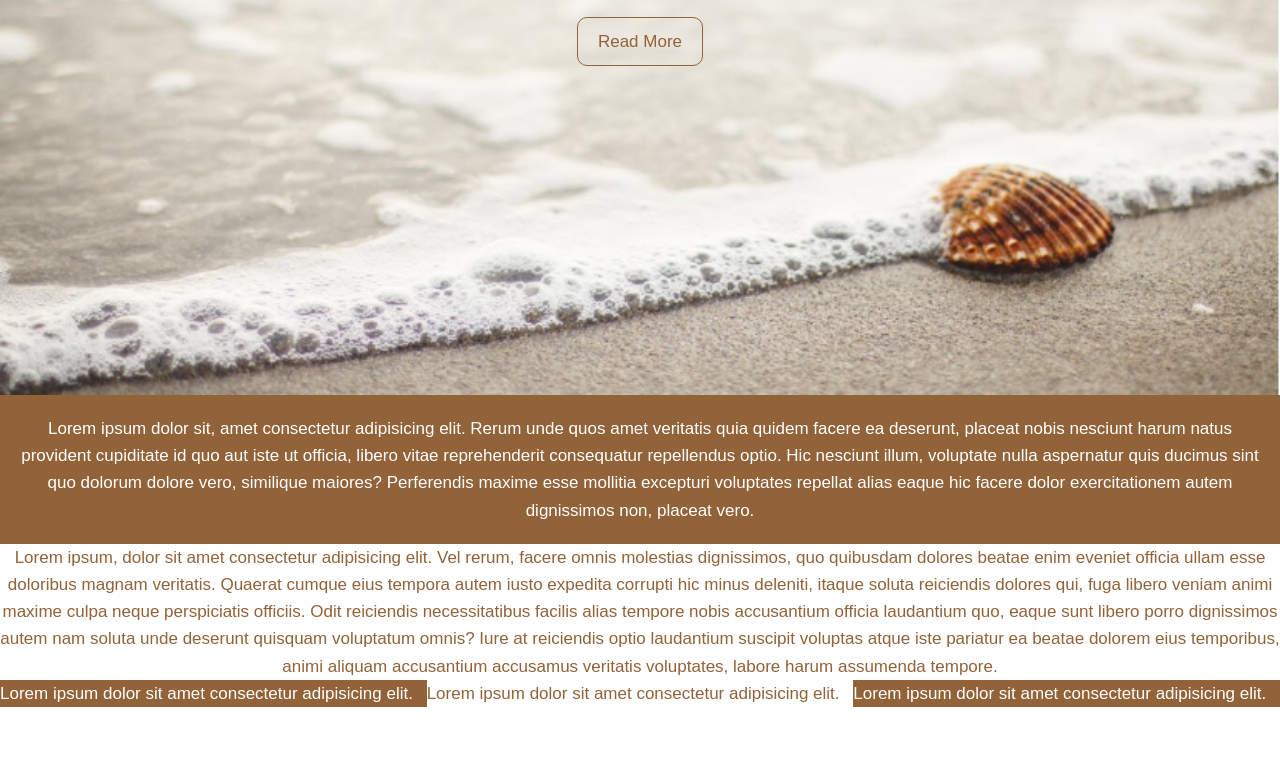
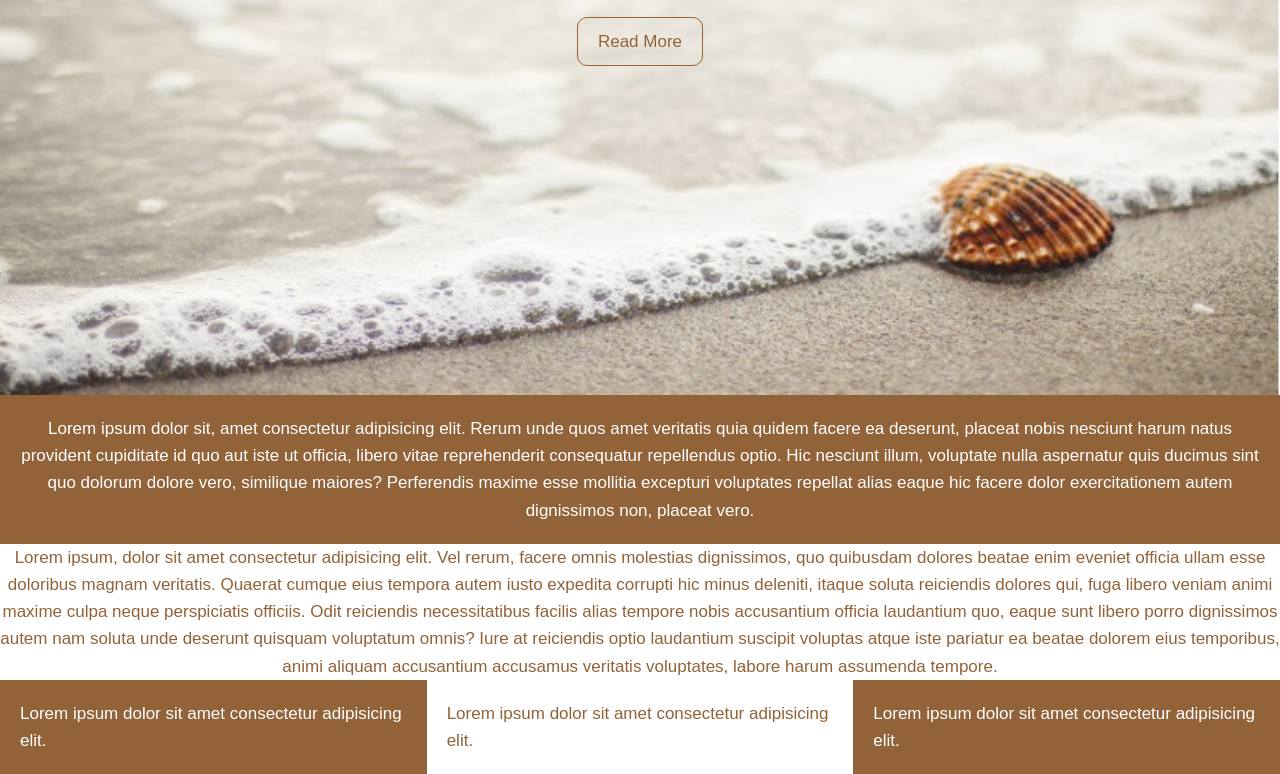
Before and after one commit to Diablo2532/CSS_BOXMODEL_PT_2, a plain HTML site: page index.html in a window 1280 px wide. Shown: the part 405-1179 px from the top of the page. Before the commit the page ends 1112 px from the top, so only its background shows below. Drawn offline with Linux system fonts and the light colour scheme.

Commit message:
Add padding class at div

```diff
--- a/index.html
+++ b/index.html
@@ -44,13 +44,13 @@
       </p>
     </section>
     <section class="font-zero">
-      <div class="box dark">
+      <div class="box dark padding">
         Lorem ipsum dolor sit amet consectetur adipisicing elit.
       </div>
-      <div class="box">
+      <div class="box padding">
         Lorem ipsum dolor sit amet consectetur adipisicing elit.
       </div>
-      <div class="box dark">
+      <div class="box dark padding">
         Lorem ipsum dolor sit amet consectetur adipisicing elit.
       </div>
     </section>
```
